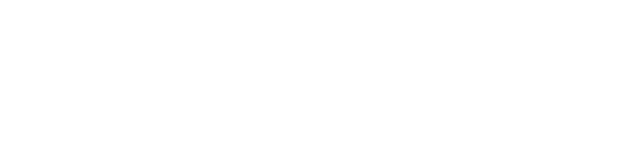
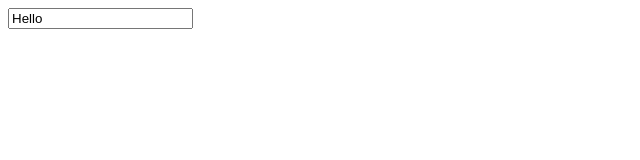
Before and after one commit to geryenkohawsen/Udemy-Understanding_TypeScript, a website with bundled scripts: page index.html in a window 1280 px wide. Shown: the whole page, without its empty margins (0-640 px from the left). Built offline with nearby package versions, Linux system fonts and the light colour scheme.

Commit message:
86. Type Casting

```diff
--- a/index.html
+++ b/index.html
@@ -1,12 +1,13 @@
 <!DOCTYPE html>
 <html lang="en">
 	<head>
-  <meta charset="UTF-8">
-  <meta name="viewport" content="width=device-width, initial-scale=1.0">
-  <meta http-equiv="X-UA-Compatible" content="ie=edge">
+		<meta charset="UTF-8" />
+		<meta name="viewport" content="width=device-width, initial-scale=1.0" />
+		<meta http-equiv="X-UA-Compatible" content="ie=edge" />
 		<title>Understanding TypeScript</title>
 		<script src="dist/app.js" defer></script>
 	</head>
 	<body>
+		<input type="text" id="user-input" />
 	</body>
 </html>
--- a/src/app.ts
+++ b/src/app.ts
@@ -101,3 +101,20 @@ function moveAnimal(animal: Animal) {
 }
 
 moveAnimal({ type: 'bird', flyingSpeed: 10 });
+
+// Type Casting version 1
+// const userInputElement = <HTMLInputElement>document.getElementById('user-input')!;
+
+// Type Casting version 2
+const userInputElement = document.getElementById(
+	'user-input'
+)! as HTMLInputElement;
+
+userInputElement.value = 'Hi there!';
+
+// Version 3
+const userInputElement2 = document.getElementById('user-input');
+
+if (userInputElement2) {
+	(userInputElement2 as HTMLInputElement).value = 'Hello';
+}
```
Lines whose indentation alone changed are shown as unchanged.
